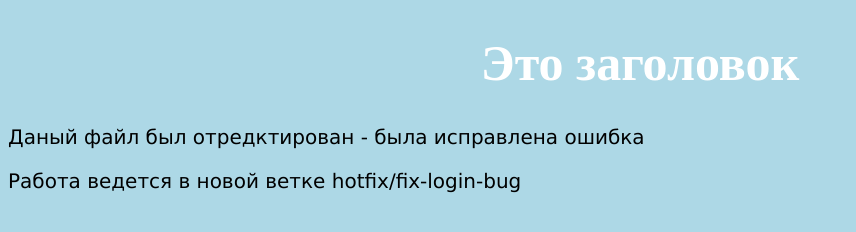
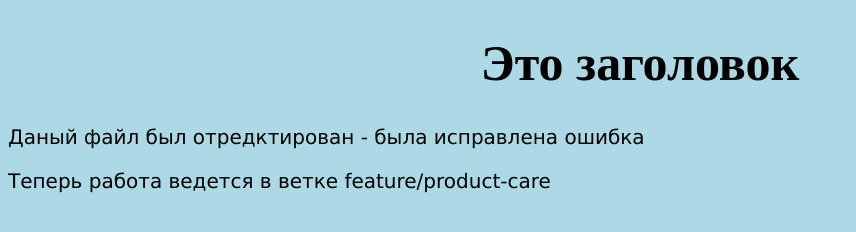
Before and after one commit to abLerning/first_project, a plain HTML site: page web_page/page2.html in a window 1280 px wide. Shown: the whole page, without its empty margins (0-856 px from the left). Drawn offline with Linux system fonts and the light colour scheme.

```diff
--- a/css/styles.css
+++ b/css/styles.css
@@ -2,7 +2,7 @@ body {
 	background-color: lightblue;
 }
 h1,  h2 {
-	color: white;
+	color: black;
 	text-align: center;
 }
 p {
--- a/web_page/page2.html
+++ b/web_page/page2.html
@@ -9,6 +9,6 @@
 <body>
 	<h1>Это заголовок</h1>
 	<p>Даный файл был отредктирован - была исправлена ошибка</p>
-	<p>Работа ведется в новой ветке hotfix/fix-login-bug</p>
+	<p>Теперь работа ведется в ветке feature/product-care</p>
 </body>
 </html>
```
Also changed, not shown: web_page/page3.html (added, +14 -0 lines).
